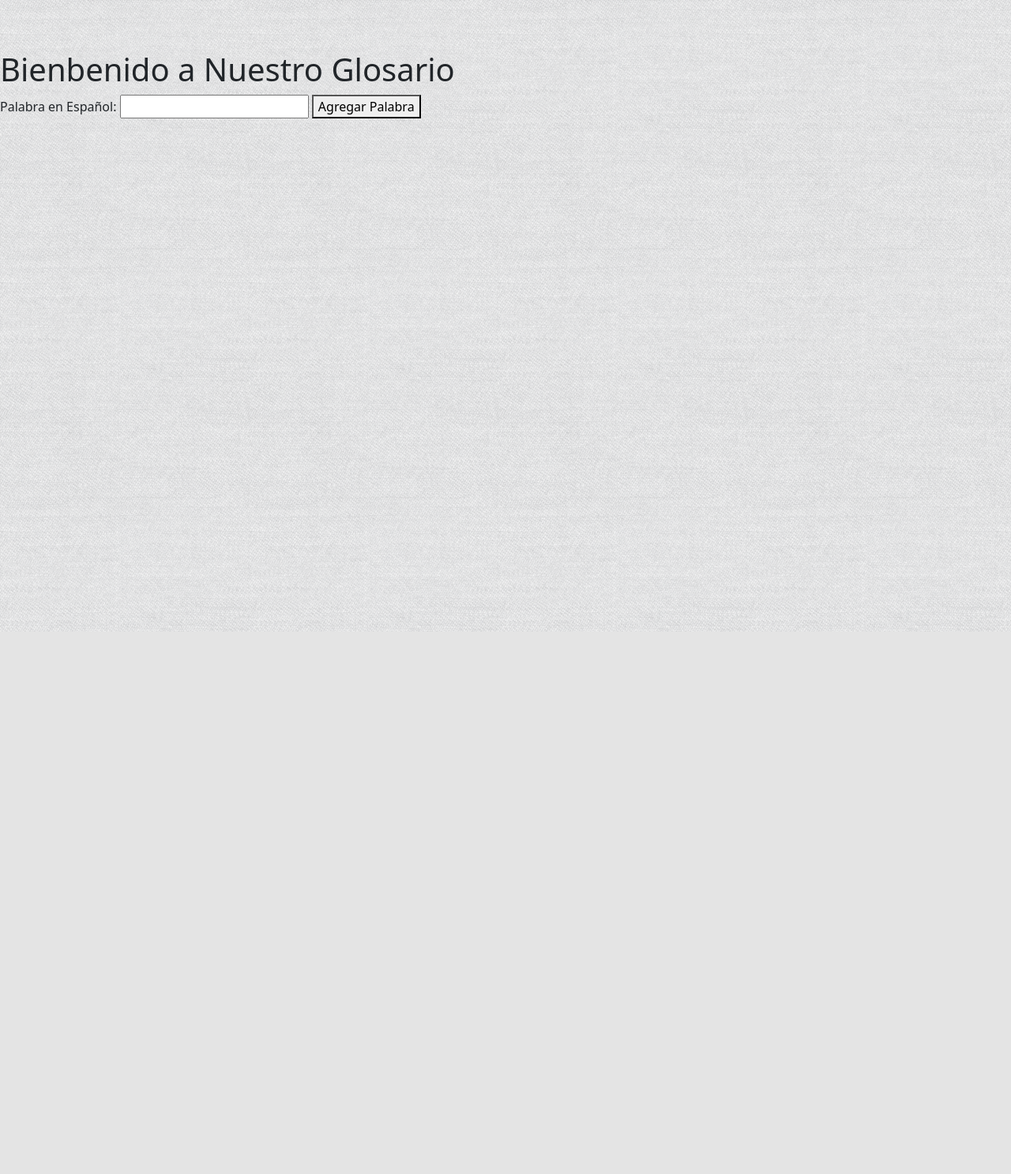
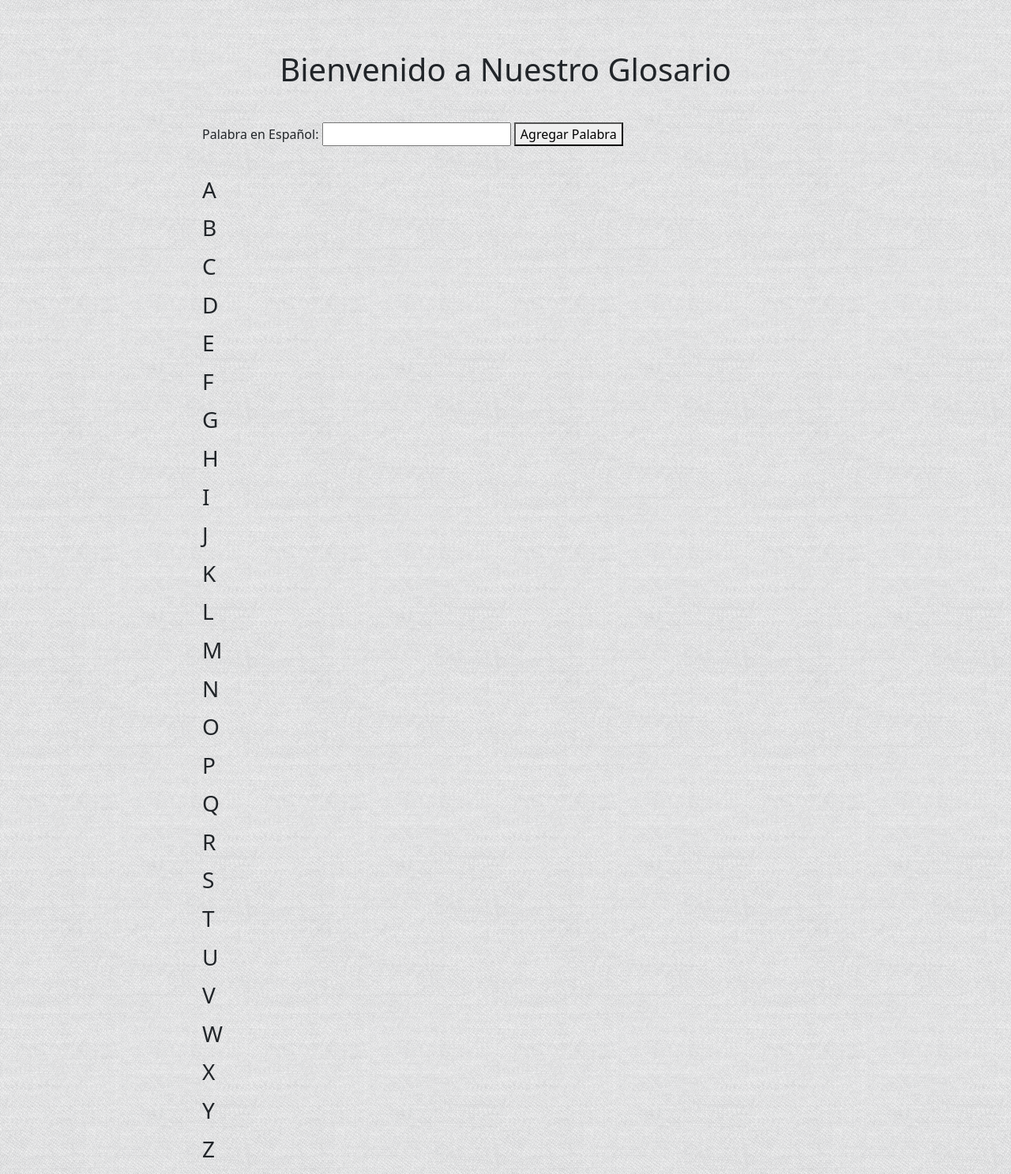
Before and after one commit to chtello/glosario, a Node server app: page /glsIng in a window 1280 px wide. Shown: the whole page at 79% size. Before the commit the page ends 800 px from the top, so only its background shows below. Run offline with Node 20, Linux system fonts and the light colour scheme.

Commit message:
probando

```diff
--- a/public/css/Glosario.css
+++ b/public/css/Glosario.css
@@ -1,5 +1,35 @@
-body{
+body {
     background-image: url('/fondo.png');
     background-repeat: repeat;
     padding-top: 5%;
+    font-family: 'Arial', sans-serif; /* Cambia la fuente según prefieras */
 }
+
+h1 {
+    text-align: center;
+    font-size: 2.5rem;
+    color: #333; /* Cambia el color según prefieras */
+}
+
+#glossary {
+    margin-left: 20%; /* Aleja las letras del borde izquierdo */
+    margin-top: 3%;
+}
+
+#glossary div {
+    margin-bottom: 15px;
+}
+
+h3 {
+    font-size: 1.5rem;
+    color: #555; /* Cambia el color según prefieras */
+}
+
+p {
+    font-size: 1.2rem;
+    color: #000; /* Cambia el color según prefieras */
+}
+.creador{
+    margin-left: 20%; /* Aleja las letras del borde izquierdo */
+    margin-top: 3%;
+}
--- a/scripts/app.js
+++ b/scripts/app.js
@@ -0,0 +1,23 @@
+document.addEventListener('DOMContentLoaded', function() {
+    const alphabet = 'ABCDEFGHIJKLMNOPQRSTUVWXYZ';
+    const glossaryDiv = document.getElementById('glossary');
+    alphabet.split('').forEach(letter => {
+        const letterSection = document.createElement('div');
+        letterSection.id = `letter-${letter}`;
+        letterSection.innerHTML = `<h3>${letter}</h3>`;
+        glossaryDiv.appendChild(letterSection);
+    });
+
+    document.getElementById('add-word-form').addEventListener('submit', function(event) {
+        event.preventDefault();
+        const wordEs = document.getElementById('wordEs').value.toUpperCase();
+        const firstLetter = wordEs.charAt(0);
+        const letterSection = document.getElementById(`letter-${firstLetter}`);
+        if (letterSection) {
+            const newWord = document.createElement('p');
+            newWord.textContent = wordEs;
+            letterSection.appendChild(newWord);
+        }
+        document.getElementById('wordEs').value = '';
+    });
+});
--- a/views/glsEsp.ejs
+++ b/views/glsEsp.ejs
@@ -6,10 +6,9 @@
     <title>Glosario</title>
     <link rel="stylesheet" href="/css/Glosario.css">
     <link href="https://cdn.jsdelivr.net/npm/bootstrap@5.3.3/dist/css/bootstrap.min.css" rel="stylesheet" integrity="sha384-QWTKZyjpPEjISv5WaRU9OFeRpok6YctnYmDr5pNlyT2bRjXh0JMhjY6hW+ALEwIH" crossorigin="anonymous">
-
 </head>
 <body>
-    <h1>Bienbenido a Nuestro Glosario</h1>
+    <h1>Bienvenido a Nuestro Glosario</h1>
 
     <form id="add-word-form">
         <label for="wordEs">Palabra en Español:</label>
@@ -18,10 +17,9 @@
     </form>
 
     <div id="glossary">
-
     </div>
 
-    <script src="../scripts/app.js"></script>
+    <script src="/app.js"></script>
     <script src="https://cdn.jsdelivr.net/npm/bootstrap@5.3.3/dist/js/bootstrap.bundle.min.js" integrity="sha384-YvpcrYf0tY3lHB60NNkmXc5s9fDVZLESaAA55NDzOxhy9GkcIdslK1eN7N6jIeHz" crossorigin="anonymous"></script>
 </body>
 </html>
--- a/views/glsIng.ejs
+++ b/views/glsIng.ejs
@@ -6,19 +6,18 @@
     <title>Glosario</title>
     <link rel="stylesheet" href="/css/Glosario.css">
     <link href="https://cdn.jsdelivr.net/npm/bootstrap@5.3.3/dist/css/bootstrap.min.css" rel="stylesheet" integrity="sha384-QWTKZyjpPEjISv5WaRU9OFeRpok6YctnYmDr5pNlyT2bRjXh0JMhjY6hW+ALEwIH" crossorigin="anonymous">
-
 </head>
 <body>
-    <h1>Bienbenido a Nuestro Glosario</h1>
+    <h1>Bienvenido a Nuestro Glosario</h1>
 
     <form id="add-word-form">
-        <label for="wordEs">Palabra en Español:</label>
+        <label for="wordEs" class="creador">Palabra en Español:</label>
         <input type="text" id="wordEs" name="wordEs" required>
         <button type="submit">Agregar Palabra</button>
     </form>
 
-    <div id="glossary"></div>
-
+    <div id="glossary">
+    </div>
     <script src="/app.js"></script>
     <script src="https://cdn.jsdelivr.net/npm/bootstrap@5.3.3/dist/js/bootstrap.bundle.min.js" integrity="sha384-YvpcrYf0tY3lHB60NNkmXc5s9fDVZLESaAA55NDzOxhy9GkcIdslK1eN7N6jIeHz" crossorigin="anonymous"></script>
 </body>
```
